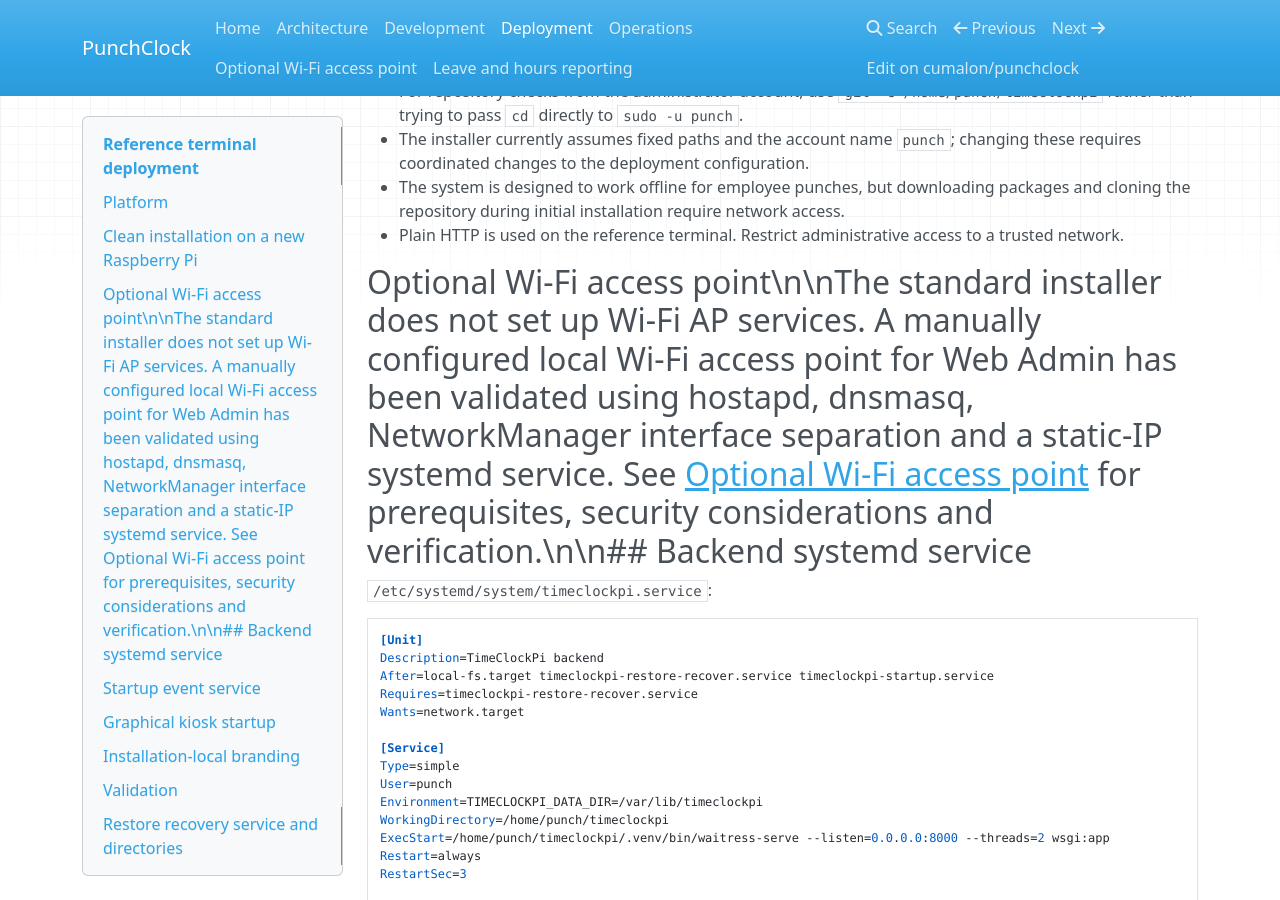
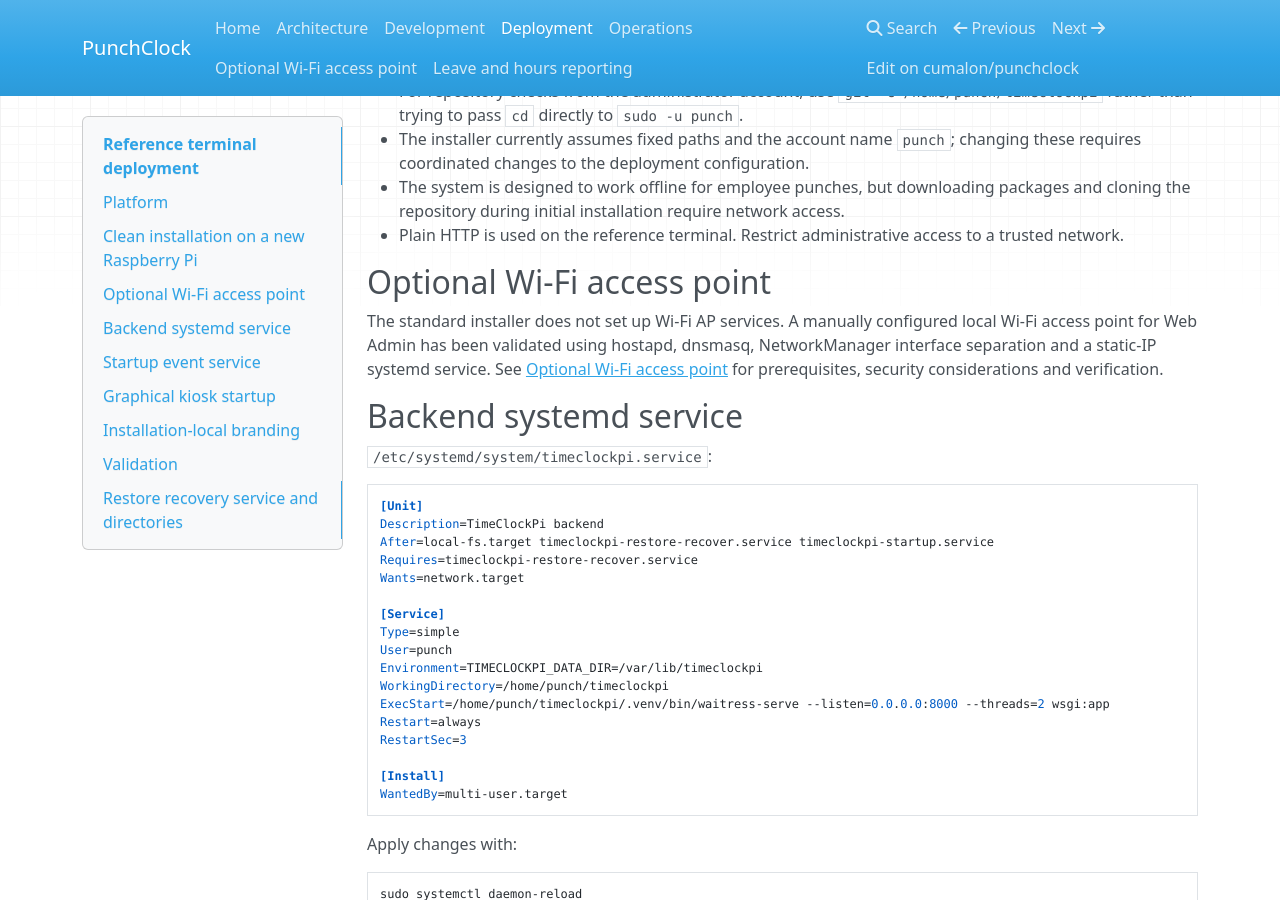
Before and after one commit to cumalon/punchclock, an MkDocs documentation site: the page built from docs/deployment.md, in a window 1280 px wide and 900 px high, scrolled down 3195 px. Built offline with MkDocs 1.6.1, drawn with Linux system fonts in a browser that asks for light colours; nearby versions of some CDN libraries.

Commit message:
docs: fix rendered Markdown breaks and shorten MkDocs navigation

```diff
--- a/docs/deployment.md
+++ b/docs/deployment.md
@@ -128,7 +128,11 @@ The original checks passed on the earlier clean-install validation. For the curr
 - The system is designed to work offline for employee punches, but downloading packages and cloning the repository during initial installation require network access.
 - Plain HTTP is used on the reference terminal. Restrict administrative access to a trusted network.
 
-## Optional Wi-Fi access point\n\nThe standard installer does not set up Wi-Fi AP services. A manually configured local Wi-Fi access point for Web Admin has been validated using hostapd, dnsmasq, NetworkManager interface separation and a static-IP systemd service. See [Optional Wi-Fi access point](wifi-access-point.md) for prerequisites, security considerations and verification.\n\n## Backend systemd service
+## Optional Wi-Fi access point
+
+The standard installer does not set up Wi-Fi AP services. A manually configured local Wi-Fi access point for Web Admin has been validated using hostapd, dnsmasq, NetworkManager interface separation and a static-IP systemd service. See [Optional Wi-Fi access point](wifi-access-point.md) for prerequisites, security considerations and verification.
+
+## Backend systemd service
 
 `/etc/systemd/system/timeclockpi.service`:
 
```
